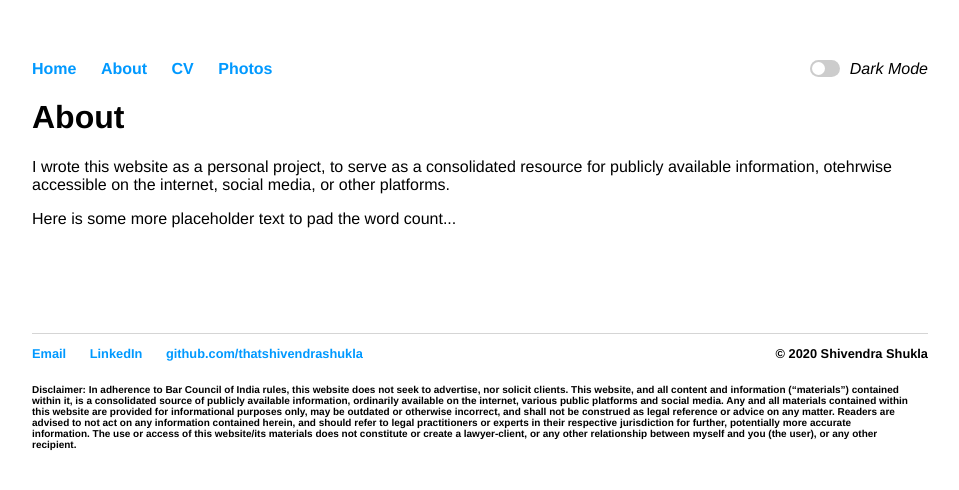
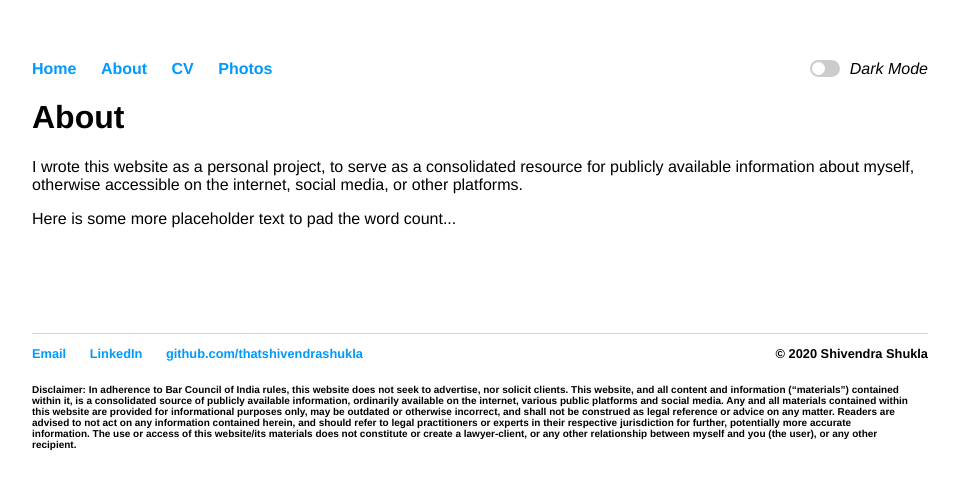
Before and after one commit to thatshivendrashukla/thatshivendrashukla.github.io, a Jekyll site: the page built from about/index.html, in a window 1280 px wide. Shown: the top 490 px of the page, without its empty margins (160-1119 px from the left). Built offline with Jekyll 4.4.1, drawn with Linux system fonts in a browser that asks for light colours.

Commit message:
Update index.html

```diff
--- a/about/index.html
+++ b/about/index.html
@@ -5,7 +5,7 @@ description:
 ---
 <div class="blurb">
 	<h1>About</h1>
-	<p>I wrote this website as a personal project, to serve as a consolidated resource for publicly available information, otehrwise accessible on the internet, social media, or other platforms.</p>
+	<p>I wrote this website as a personal project, to serve as a consolidated resource for publicly available information about myself, otherwise accessible on the internet, social media, or other platforms.</p>
 
 	<p>Here is some more placeholder text to pad the word count...</p>
 </div>
```
